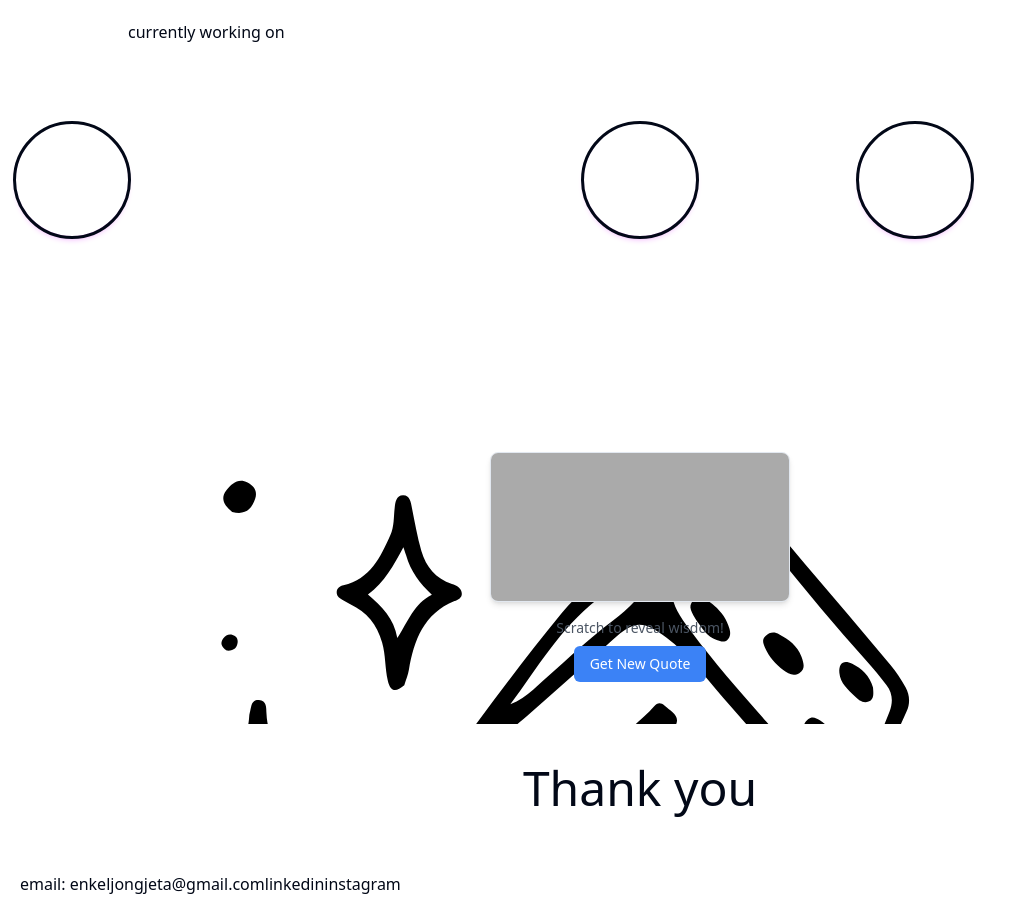
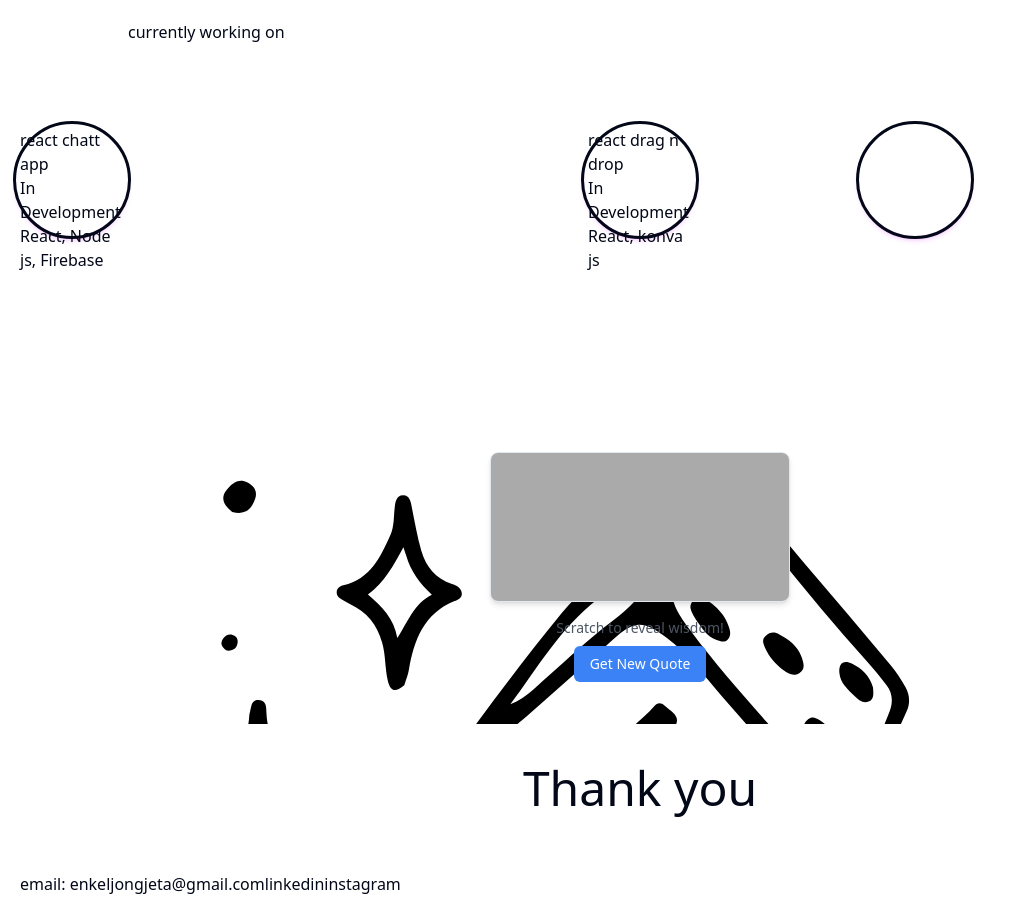
Before and after one commit to Ioni12/portfolio2, a React (Vite) app: page / in a window 1280 px wide. Shown: the part 1820-2741 px from the top of the page, without its empty margins (0-1024 px from the left). Built offline with nearby package versions, Linux system fonts and the light colour scheme; a web font is replaced by a local one.

Commit message:
working on

```diff
--- a/src/Comming_soon.jsx
+++ b/src/Comming_soon.jsx
@@ -7,10 +7,16 @@ export default function Comming_soon()
             <div className="h-[24rem] justify-center">
                 <h1 className="ml-32 mt-10 -mb-8">currently working on</h1>
                 <div className="grid grid-cols-3 gap-2 mt-28">
-                    <div className="flex justify-between items-center rounded-lg sm:rounded-full bg-white outline shadow-fuchsia-300 shadow-md p-2 sm:p-4 w-28 h-28 ml-4">
-
+                    <div className=" rounded-lg sm:rounded-full bg-white outline shadow-fuchsia-300 shadow-md p-1 sm:p-1 w-28 h-28 ml-4">
+                        <h1>react chatt app</h1>
+                        <h1>In Development</h1>
+                        <h2>React, Node js, Firebase</h2>
                     </div>
-                    <div className="flex justify-between items-center rounded-lg sm:rounded-full bg-white outline shadow-fuchsia-300 shadow-md p-2 sm:p-4 w-28 h-28 mx-auto"></div>
+                    <div className=" rounded-lg sm:rounded-full bg-white outline shadow-fuchsia-300 shadow-md p-1 sm:p-1 w-28 h-28 mx-auto">
+                        <h1>react drag n drop</h1>
+                        <h1>In Development</h1>
+                        <h2>React, konva js</h2>
+                    </div>
                     <div className="flex justify-between items-center rounded-lg sm:rounded-full bg-white outline shadow-fuchsia-300 shadow-md p-2 sm:p-4 w-28 h-28 mr-"></div>
                 </div>
 
```
